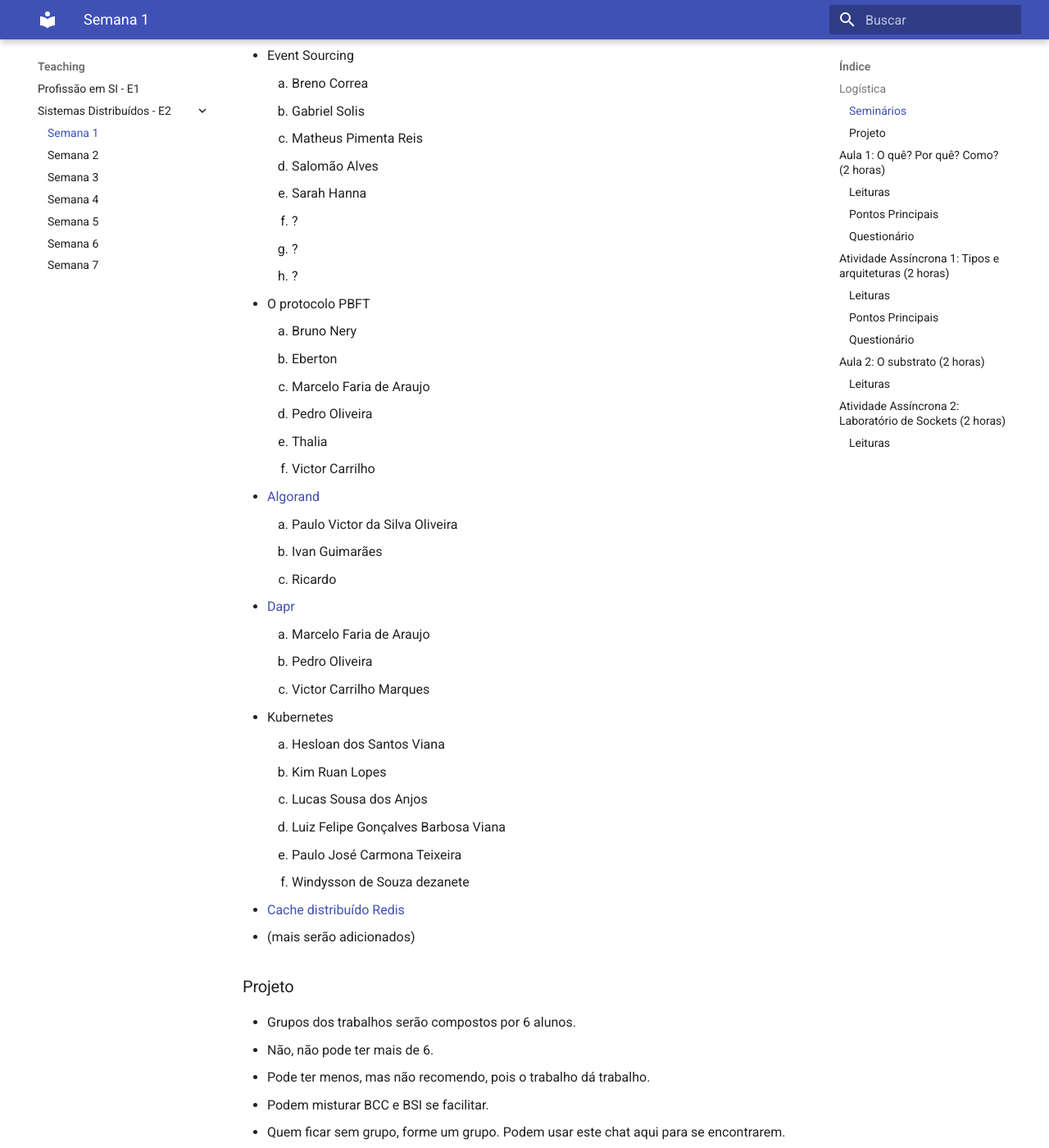
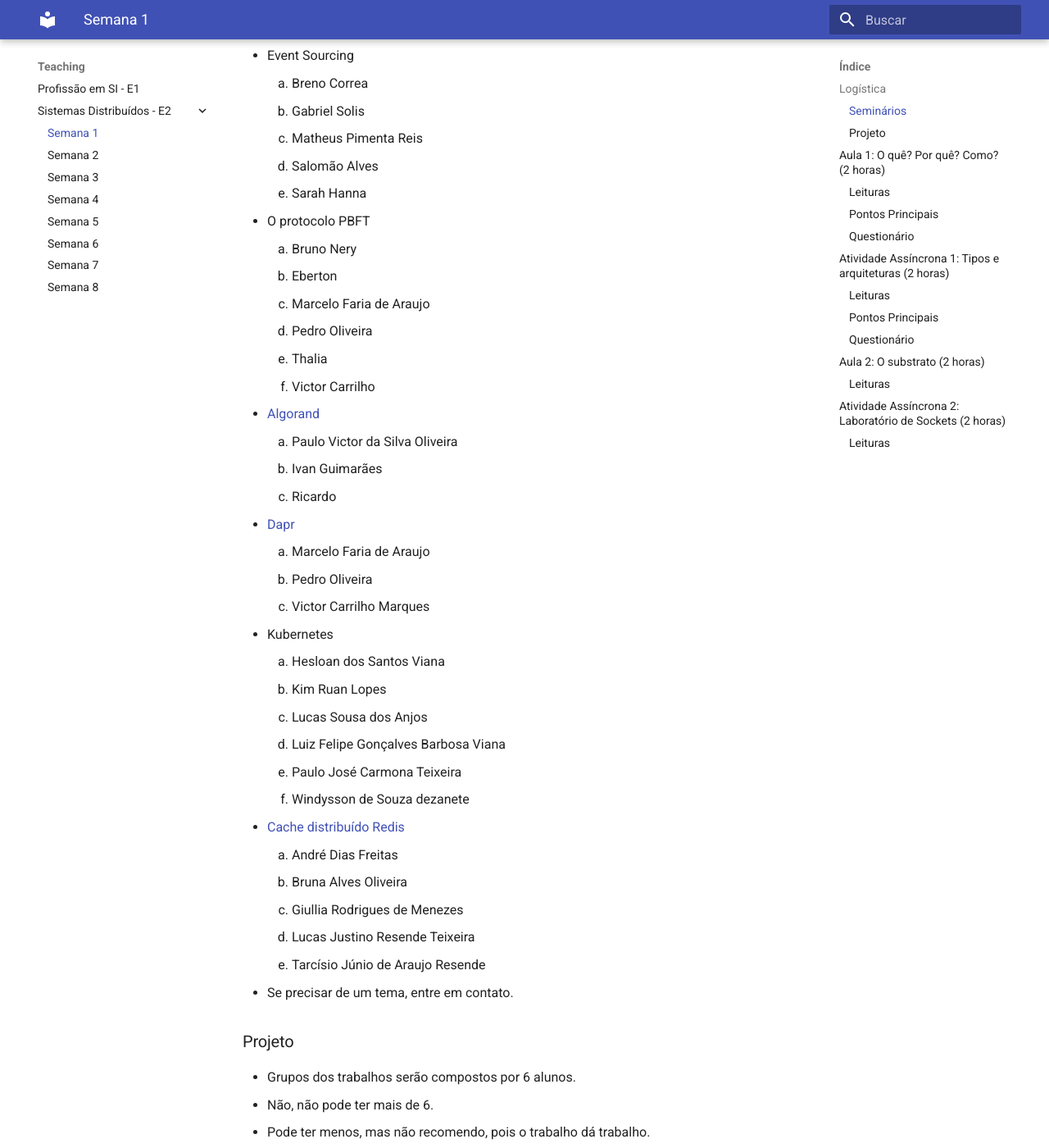
Before and after one commit to lasarojc/lasarojc.github.io, an MkDocs documentation site: the page built from docs/teaching/gbc074gsi028/semana1.md, in a window 1280 px wide and 1400 px high, scrolled down 4247 px. Shown: the whole window at 82% size. Built offline with MkDocs 1.6.1 and Material for MkDocs 9.7.7, drawn with Linux system fonts in a browser that asks for light colours; emoji names are drawn with the system emoji font; formulas are drawn with MathJax 3.

Commit message:
indice da 8 e mais um grupo de seminário

```diff
--- a/docs/teaching/gbc074gsi028/semana1.md
+++ b/docs/teaching/gbc074gsi028/semana1.md
@@ -146,7 +143,12 @@
     1. Paulo José Carmona Teixeira
     1. Windysson de Souza dezanete
 * [Cache distribuído Redis](https://redislabs.com/solutions/use-cases/caching/)
-* (mais serão adicionados)
+    1. André Dias Freitas
+    1. Bruna Alves Oliveira
+    1. Giullia Rodrigues de Menezes
+    1. Lucas Justino Resende Teixeira
+    1. Tarcísio Júnio de Araujo Resende
+* Se precisar de um tema, entre em contato.
 
 ### Projeto
 
--- a/mkdocs.yml
+++ b/mkdocs.yml
@@ -18,6 +18,7 @@
                 - Semana 5: teaching/gbc074gsi028/semana5.md
                 - Semana 6: teaching/gbc074gsi028/semana6.md
                 - Semana 7: teaching/gbc074gsi028/semana7.md
+                - Semana 8: teaching/gbc074gsi028/semana8.md
 
 theme:
         name: material #readthedocs
```
Also changed, not shown: other parts of docs/teaching/gbc074gsi028/semana1.md (+0 -3 lines).
